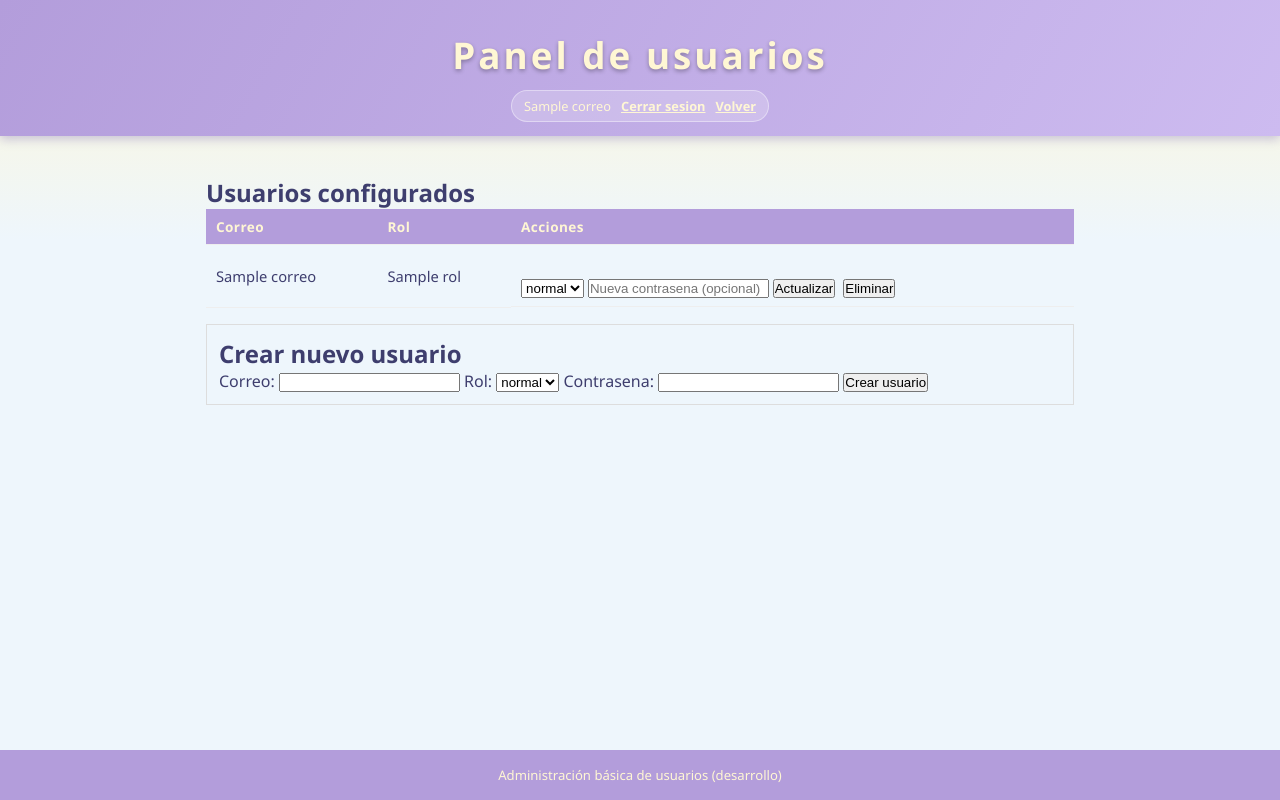
After one commit to nagupi04/PROYECTOS-CERTIFICADOS-UNIVERSIDAD, a Flask app: template templates/admin_users.html in a window 1280 px wide. The commit adds this page. Run offline with Flask 3, Linux system fonts and the light colour scheme; the template is opened without the code that fills it: most values are stand-ins (such as "Sample title", 1, 10 or a date in 2020).

Commit message:
Agregar panel de administracion de usuarios (crear/editar/eliminar)

```diff
--- a/app.py
+++ b/app.py
@@ -103,6 +103,57 @@ def cargar_usuarios_desde_entorno():
 
 # Usuarios de acceso cargados al iniciar la app
 USUARIOS = cargar_usuarios_desde_entorno()
+
+# Fichero local para persistir usuarios creados desde la app (desarrollo)
+USUARIOS_FILE = BASE_DIR / "USUARIOS.json"
+
+import json
+
+
+def _normalizar_correo(correo: str) -> str:
+    return correo.strip().lower()
+
+
+def cargar_usuarios_desde_archivo():
+    """Carga usuarios desde USUARIOS.json si existe. Merge con USUARIOS."""
+    if not USUARIOS_FILE.exists():
+        return {}
+    try:
+        with open(USUARIOS_FILE, "r", encoding="utf-8") as f:
+            data = json.load(f)
+            # Normalizar llaves
+            return { _normalizar_correo(k): v for k, v in data.items() }
+    except Exception:
+        return {}
+
+
+def guardar_usuarios_en_archivo(usuarios):
+    """Guarda el diccionario de usuarios (hashes) en USUARIOS.json."""
+    try:
+        serializable = { k: v for k, v in usuarios.items() }
+        with open(USUARIOS_FILE, "w", encoding="utf-8") as f:
+            json.dump(serializable, f, ensure_ascii=False, indent=2)
+        return True
+    except Exception:
+        return False
+
+
+# Merge: primero los de entorno, luego los del archivo (archivo puede añadir/editar)
+usuarios_archivo = cargar_usuarios_desde_archivo()
+for correo, datos in usuarios_archivo.items():
+    if correo not in {k.lower() for k in USUARIOS}:
+        USUARIOS[correo] = datos
+
+# --- Usuario administrador por defecto ---
+# Si no se configuraron usuarios vía variables de entorno ni en archivo,
+# añadimos el administrador pedido por el usuario (solo para desarrollo).
+DEFAULT_ADMIN_EMAIL = "nagupi04@hotmail.com"
+DEFAULT_ADMIN_PASSWORD = "arbolmateo26"
+if _normalizar_correo(DEFAULT_ADMIN_EMAIL) not in {k.lower() for k in USUARIOS}:
+    USUARIOS[_normalizar_correo(DEFAULT_ADMIN_EMAIL)] = {
+        "rol": "admin",
+        "password_hash": generate_password_hash(DEFAULT_ADMIN_PASSWORD),
+    }
 
 
 # ---------- FUNCIONES DE LA COCINA (ladrillos: funciones) ----------
@@ -412,6 +463,106 @@ def requiere_login(funcion):
 
 # ---------- RUTAS DEL SERVIDOR (lo que ve el usuario) ----------
 
+
+def requiere_admin(funcion):
+    """Decorador: exige sesion activa y rol admin."""
+    @wraps(funcion)
+    def envoltura(*args, **kwargs):
+        if "usuario" not in session:
+            destino = request.path
+            return redirect(url_for("login", next=destino))
+        usuario = session.get("usuario")
+        if not usuario or usuario.get("rol") != "admin":
+            abort(403, "Acceso restringido: solo administradores")
+        return funcion(*args, **kwargs)
+
+    return envoltura
+
+
+# ---------- RUTAS DE ADMIN: gestion de usuarios ----------
+
+
+@app.route("/admin/users")
+@requiere_admin
+def admin_users():
+    """Lista los usuarios configurados (solo admin)."""
+    usuarios_list = [
+        {"correo": correo, "rol": datos.get("rol", "normal")}
+        for correo, datos in sorted(USUARIOS.items())
+    ]
+    return render_template("admin_users.html", usuarios=usuarios_list,
+                           usuario=session.get("usuario"))
+
+
+@app.route("/admin/users/create", methods=["POST"])
+@requiere_admin
+def admin_users_create():
+    """Crea un usuario nuevo (rol + password)."""
+    correo = _normalizar_correo(request.form.get("correo", ""))
+    rol = request.form.get("rol", "normal")
+    password = request.form.get("password", "")
+
+    # Validaciones basicas
+    if not correo or not REGEX_CORREO.fullmatch(correo):
+        flash("Correo invalido.", "error")
+        return redirect(url_for("admin_users"))
+
+    if correo in USUARIOS:
+        flash("Ya existe un usuario con ese correo.", "error")
+        return redirect(url_for("admin_users"))
+
+    if not password or not REGEX_CONTRASENA.fullmatch(password):
+        flash("La contrasena debe ser alfanumerica y tener al menos 8 caracteres.", "error")
+        return redirect(url_for("admin_users"))
+
+    USUARIOS[correo] = {
+        "rol": rol,
+        "password_hash": generate_password_hash(password),
+    }
+    guardar_usuarios_en_archivo(USUARIOS)
+    flash("Usuario creado correctamente.", "ok")
+    return redirect(url_for("admin_users"))
+
+
+@app.route("/admin/users/edit/<correo>", methods=["POST"])
+@requiere_admin
+def admin_users_edit(correo):
+    correo = _normalizar_correo(correo)
+    if correo not in USUARIOS:
+        abort(404, "Usuario no encontrado")
+
+    rol = request.form.get("rol", "normal")
+    password = request.form.get("password", "")
+
+    USUARIOS[correo]["rol"] = rol
+    if password:
+        if not REGEX_CONTRASENA.fullmatch(password):
+            flash("La contrasena debe ser alfanumerica y tener al menos 8 caracteres.", "error")
+            return redirect(url_for("admin_users"))
+        USUARIOS[correo]["password_hash"] = generate_password_hash(password)
+
+    guardar_usuarios_en_archivo(USUARIOS)
+    flash("Usuario actualizado.", "ok")
+    return redirect(url_for("admin_users"))
+
+
+@app.route("/admin/users/delete/<correo>", methods=["POST"])
+@requiere_admin
+def admin_users_delete(correo):
+    correo = _normalizar_correo(correo)
+    if correo in USUARIOS:
+        # No permitir borrar el ultimo admin
+        if USUARIOS[correo].get("rol") == "admin":
+            admins = [u for u in USUARIOS.values() if u.get("rol") == "admin"]
+            if len(admins) <= 1:
+                flash("No se puede eliminar al ultimo administrador.", "error")
+                return redirect(url_for("admin_users"))
+        del USUARIOS[correo]
+        guardar_usuarios_en_archivo(USUARIOS)
+        flash("Usuario eliminado.", "ok")
+    return redirect(url_for("admin_users"))
+
+
 @app.route("/login", methods=["GET", "POST"])
 def login():
     """Pantalla de entrada por correo y contrasena."""
--- /dev/null
+++ b/templates/admin_users.html
@@ -0,0 +1,82 @@
+<!DOCTYPE html>
+<html lang="es">
+<head>
+    <meta charset="UTF-8">
+    <meta name="viewport" content="width=device-width, initial-scale=1.0">
+    <title>Administración de usuarios - Academia Horizonte</title>
+    <link rel="stylesheet" href="{{ url_for('static', filename='style.css') }}">
+    <style>
+        /* Pequeños estilos para el panel */
+        .panel { max-width: 900px; margin: 24px auto; padding: 16px; }
+        table { width: 100%; border-collapse: collapse; }
+        th, td { padding: 8px 10px; border-bottom: 1px solid #eee; }
+        form.inline { display: inline; }
+        .acciones { display: flex; gap: 8px; }
+        .crear { margin: 16px 0; padding: 12px; border: 1px solid #ddd; }
+    </style>
+</head>
+<body>
+    <header>
+        <h1>Panel de usuarios</h1>
+        <div class="barra-sesion">
+            <span>{{ usuario.correo }}</span>
+            <a href="{{ url_for('logout') }}">Cerrar sesion</a>
+            <a href="{{ url_for('index') }}">Volver</a>
+        </div>
+    </header>
+
+    <main class="panel">
+        <section>
+            <h2>Usuarios configurados</h2>
+            <table>
+                <thead>
+                    <tr><th>Correo</th><th>Rol</th><th>Acciones</th></tr>
+                </thead>
+                <tbody>
+                    {% for u in usuarios %}
+                    <tr>
+                        <td>{{ u.correo }}</td>
+                        <td>{{ u.rol }}</td>
+                        <td class="acciones">
+                            <!-- Formulario para editar rol/clave -->
+                            <form class="inline" method="post" action="{{ url_for('admin_users_edit', correo=u.correo) }}">
+                                <select name="rol">
+                                    <option value="normal" {% if u.rol=='normal' %}selected{% endif %}>normal</option>
+                                    <option value="admin" {% if u.rol=='admin' %}selected{% endif %}>admin</option>
+                                </select>
+                                <input name="password" placeholder="Nueva contrasena (opcional)" />
+                                <button type="submit">Actualizar</button>
+                            </form>
+
+                            <!-- Formulario para eliminar -->
+                            <form class="inline" method="post" action="{{ url_for('admin_users_delete', correo=u.correo) }}" onsubmit="return confirm('Eliminar usuario?');">
+                                <button type="submit">Eliminar</button>
+                            </form>
+                        </td>
+                    </tr>
+                    {% endfor %}
+                </tbody>
+            </table>
+        </section>
+
+        <section class="crear">
+            <h2>Crear nuevo usuario</h2>
+            <form method="post" action="{{ url_for('admin_users_create') }}">
+                <label>Correo: <input name="correo" required /></label>
+                <label>Rol:
+                    <select name="rol">
+                        <option value="normal">normal</option>
+                        <option value="admin">admin</option>
+                    </select>
+                </label>
+                <label>Contrasena: <input name="password" required /></label>
+                <button type="submit">Crear usuario</button>
+            </form>
+        </section>
+    </main>
+
+    <footer>
+        <p>Administración básica de usuarios (desarrollo)</p>
+    </footer>
+</body>
+</html>
--- a/templates/index.html
+++ b/templates/index.html
@@ -14,6 +14,9 @@
         <div class="barra-sesion">
             <span>{{ usuario.correo }}</span>
             <a href="{{ url_for('logout') }}">Cerrar sesion</a>
+            {% if usuario and usuario.rol == 'admin' %}
+            <a class="admin-link" href="{{ url_for('admin_users') }}">Panel de usuarios</a>
+            {% endif %}
         </div>
     </header>
 
```
